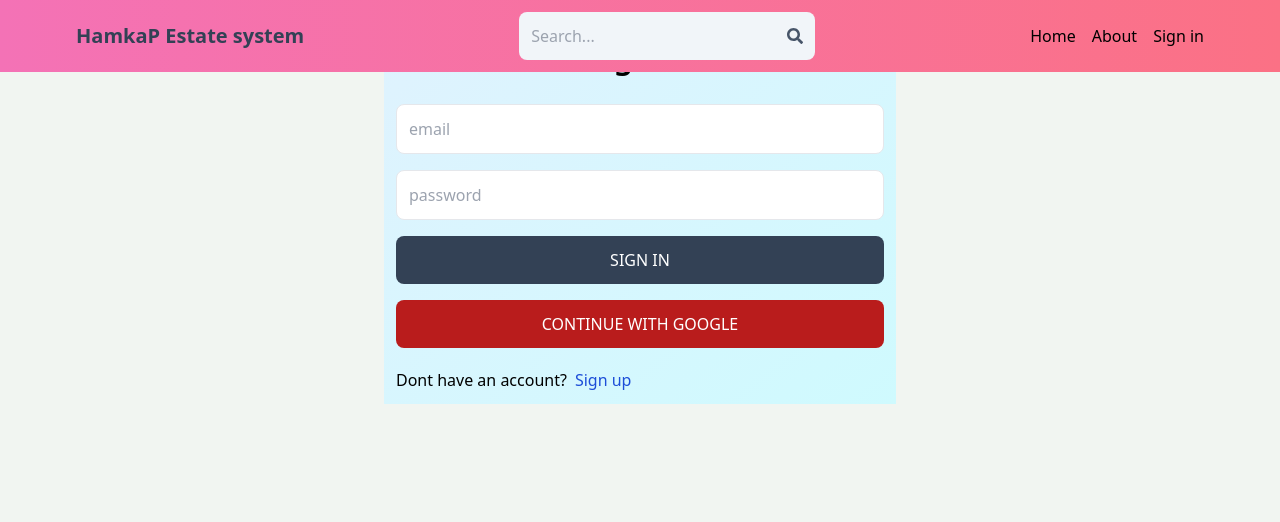
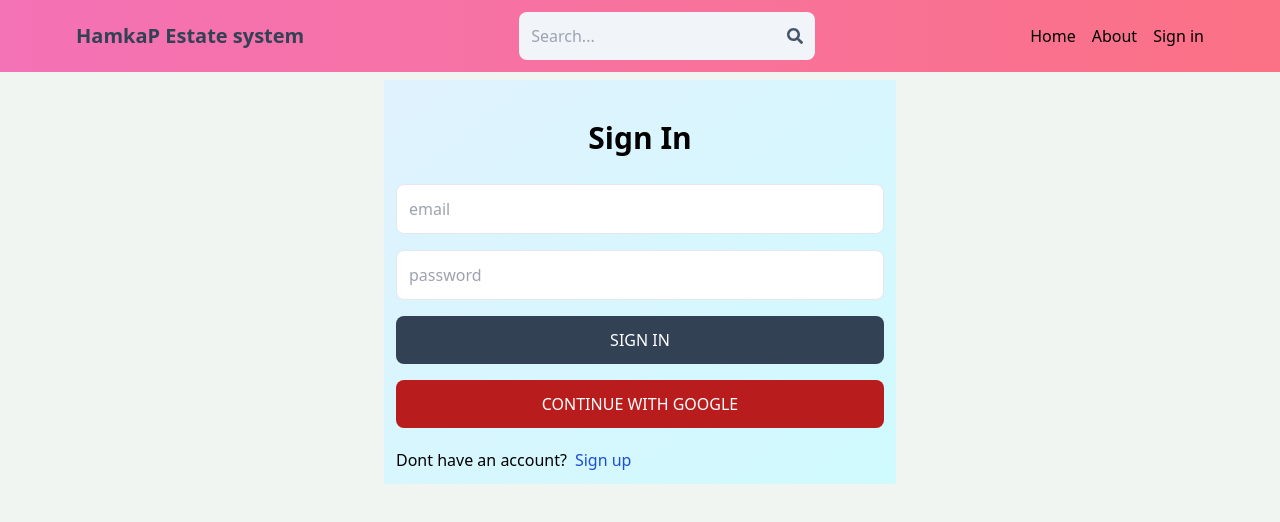
Before and after one commit to amangupta3317/Real-E-State-Management-System, a React (Vite) app in the folder client/: page /sign-in in a window 1280 px wide. Shown: the top 522 px of the page. Built offline with nearby package versions, Linux system fonts and the light colour scheme; no server answers.

Commit message:
updated signin

```diff
--- a/client/src/pages/SignIn.jsx
+++ b/client/src/pages/SignIn.jsx
@@ -43,7 +43,7 @@ export default function SignIn() {
     }
   };
   return (
-    <div className="p-3 max-w-lg mx-auto bg-gradient-to-br from-sky-100 to-cyan-100">
+    <div className=" mt-20 p-3 max-w-lg mx-auto bg-gradient-to-br from-sky-100 to-cyan-100">
       <h1 className="text-3xl text-center font-semibold my-7">Sign In</h1>
       <form onSubmit={handleSubmit} className="flex flex-col gap-4">
         <input
```
